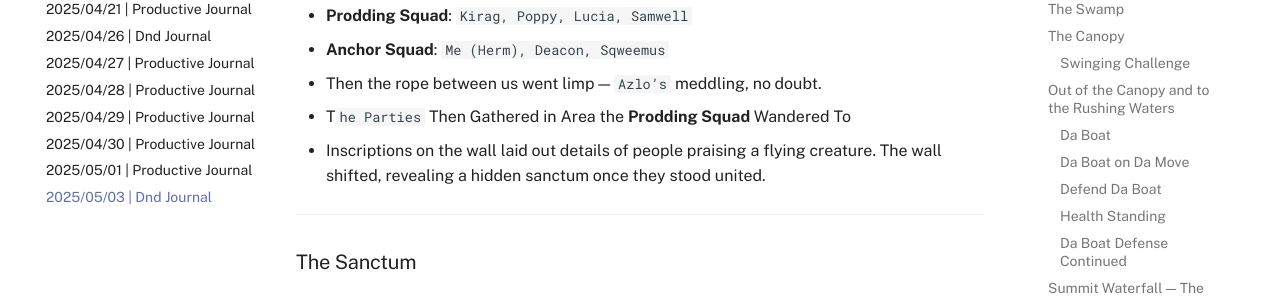
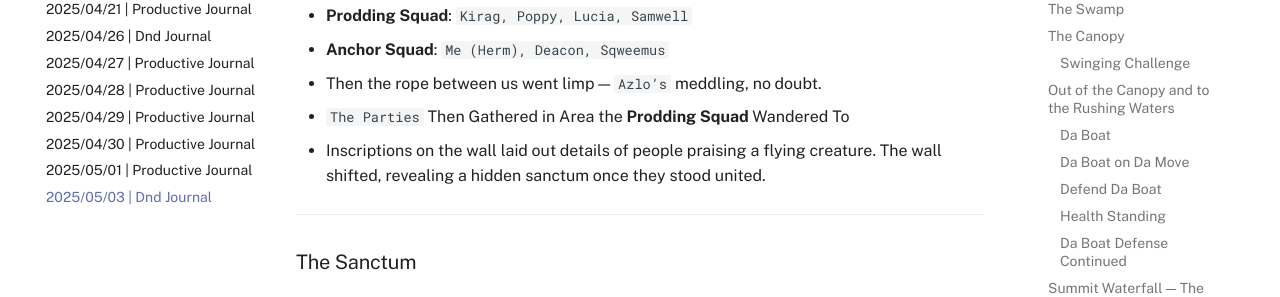
Before and after one commit to scondo-prof/productiveJournal, an MkDocs documentation site: the page built from docs/dndJournal/2025/5/03/hermsJournal.md, in a window 1280 px wide and 900 px high, scrolled down 2410 px. Shown: the part 153-450 px from the top of the window. Built offline with MkDocs 1.6.1 and Material for MkDocs 9.7.7, drawn with Linux system fonts in a browser that asks for light colours.

Commit message:
fix/detail about voyage

```diff
--- a/docs/dndJournal/2025/5/03/hermsJournal.md
+++ b/docs/dndJournal/2025/5/03/hermsJournal.md
@@ -92,7 +92,7 @@
   - **Prodding Squad**: `Kirag, Poppy, Lucia, Samwell`
   - **Anchor Squad**: `Me (Herm), Deacon, Sqweemus`
 - Then the rope between us went limp — `Azlo’s` meddling, no doubt.
-- T`he Parties` Then Gathered in Area the **Prodding Squad** Wandered To
+- `The Parties` Then Gathered in Area the **Prodding Squad** Wandered To
 - Inscriptions on the wall laid out details of people praising a flying creature. The wall shifted, revealing a hidden sanctum once they stood united.
 
 ---
```
